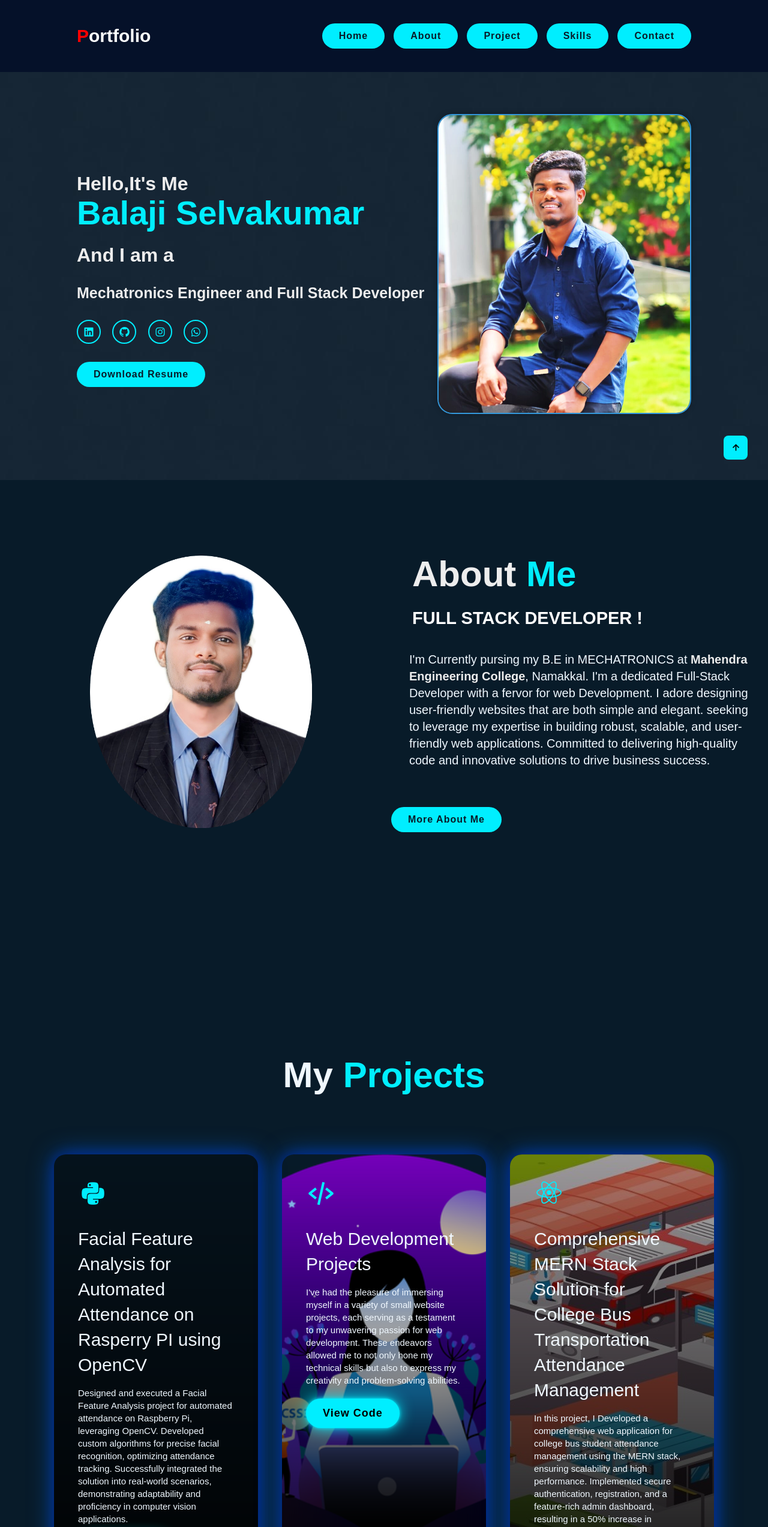
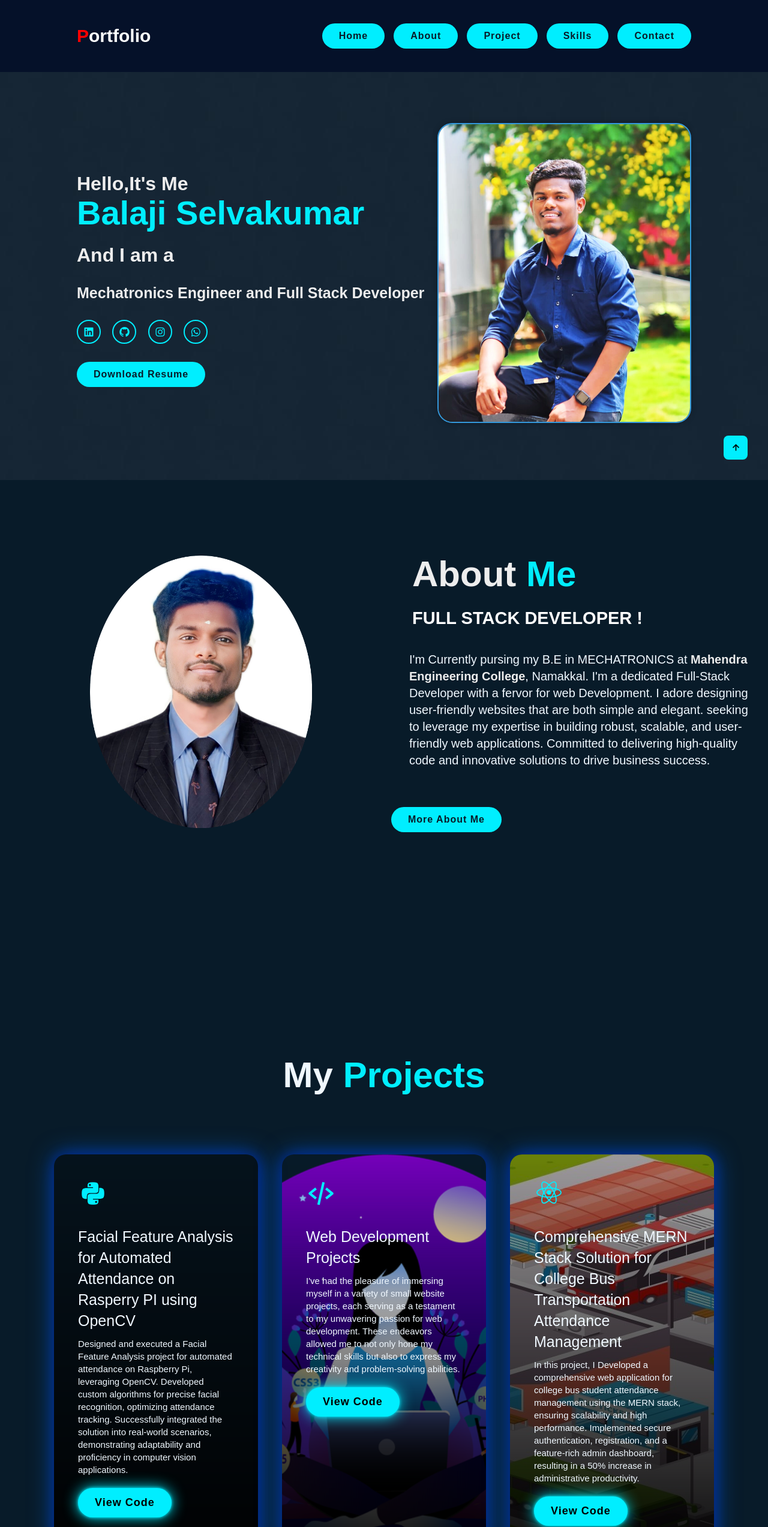
Before and after one commit to Balaji-Mathews/UPDATED-PORTFOLIO, a plain HTML site: page index.html in a window 1280 px wide. Shown: the top 2545 px of the page at 60% size. Drawn offline with nearby package versions, Linux system fonts and the light colour scheme; a script that the page names is missing.

Commit message:
css update

```diff
--- a/css/stylesheet.css
+++ b/css/stylesheet.css
@@ -211,7 +211,7 @@ body {
 
 	display: flex;
 	align-items: end;
-	margin-top: 10px;
+	margin-top: 40px;
 	justify-content: space-between;
 	height: 500px;
 	border-radius: 25px;
@@ -352,9 +352,9 @@ body {
 }
 
 .services-list div h2 {
-	font-size: 30px;
+	font-size: 25px;
 	font-weight: 500;
-	margin-bottom: 15px;
+	margin-bottom: 10px;
 }
 
 .services-list div a {
@@ -431,10 +431,10 @@ section {
 }
 
 .container1 {
-	width:800px;
+	width:50vw;
 	height: 500px;
 	padding: 75px 90px;
-	margin-left: 100px;
+	margin-left: 10px;
 }
 
 .container2 {
```
